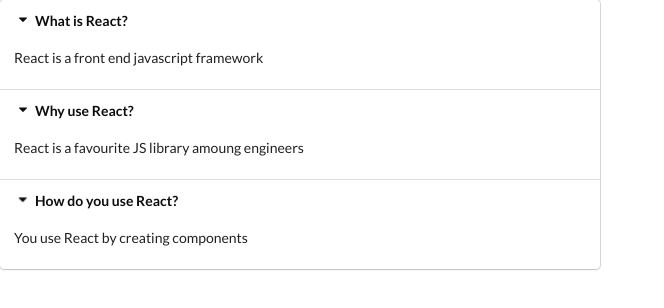
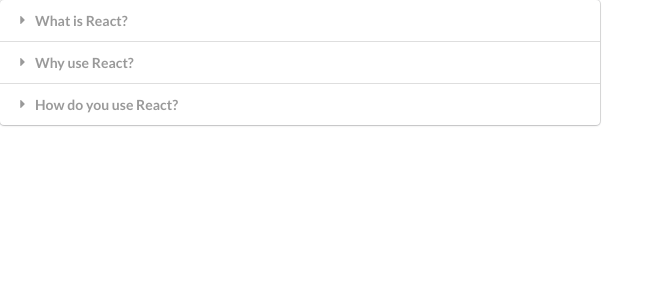
Before and after one commit to ibrahimnd2000/widget, a React (Create React App) app: page / in a window 1280 px wide. Shown: the top 308 px of the page, without its empty margins (0-664 px from the left). Built offline with nearby package versions, Linux system fonts and the light colour scheme.

Commit message:
Added expandable logic

```diff
--- a/src/components/Accordion.js
+++ b/src/components/Accordion.js
@@ -1,18 +1,25 @@
-import React from 'react';
+import React, { useState } from 'react';
 
 const Accordion = ({ items }) => {
+  const [activeIndex, setActiveIndex] = useState(null);
+
   const onTitleClicked = (index) => {
-    console.log('Title clicked', index);
+    setActiveIndex(index);
   };
 
   const renderedItems = items.map((item, index) => {
+    const active = index === activeIndex ? 'active' : '';
+
     return (
       <React.Fragment key={item.title}>
-        <div className='title active' onClick={() => onTitleClicked(index)}>
+        <div
+          className={`title ${active}`}
+          onClick={() => onTitleClicked(index)}
+        >
           <i className='dropdown icon' />
           {item.title}
         </div>
-        <div className='content active'>
+        <div className={`content ${active}`}>
           <p>{item.content}</p>
         </div>
       </React.Fragment>
```
